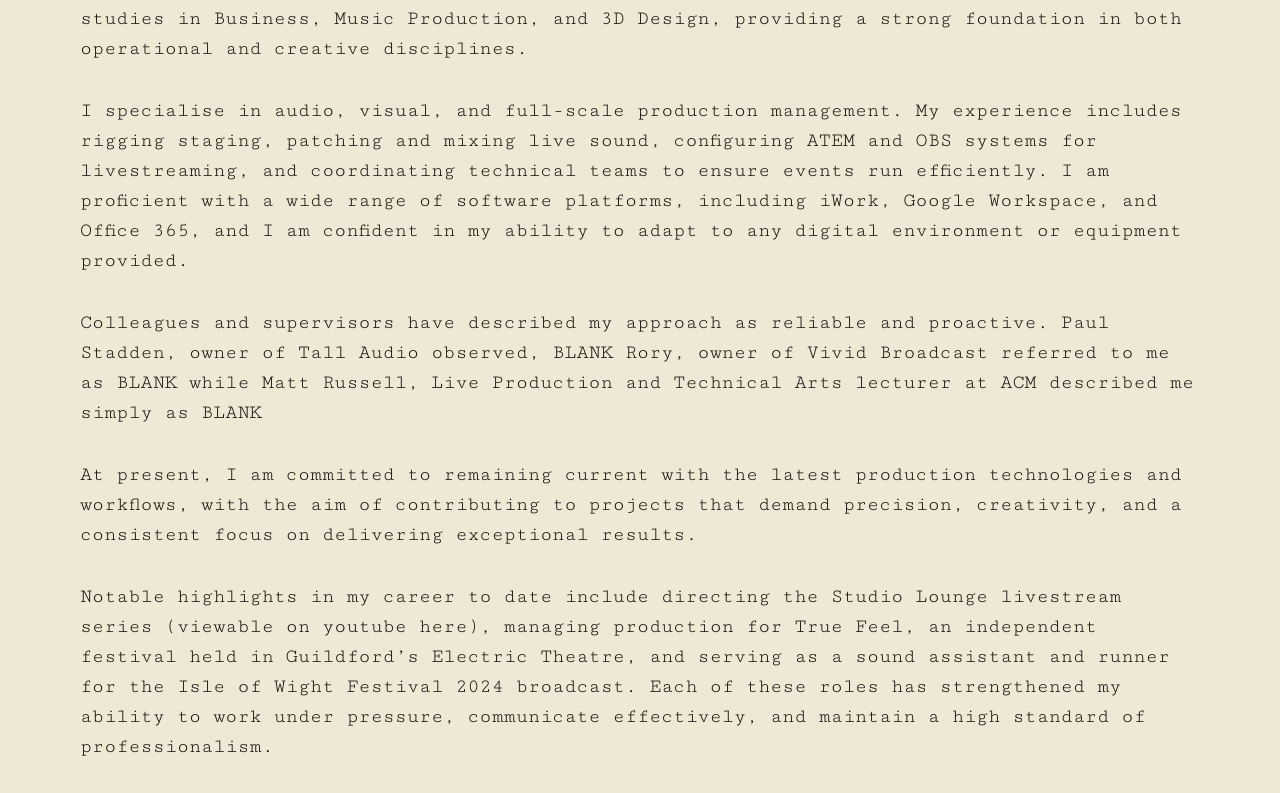
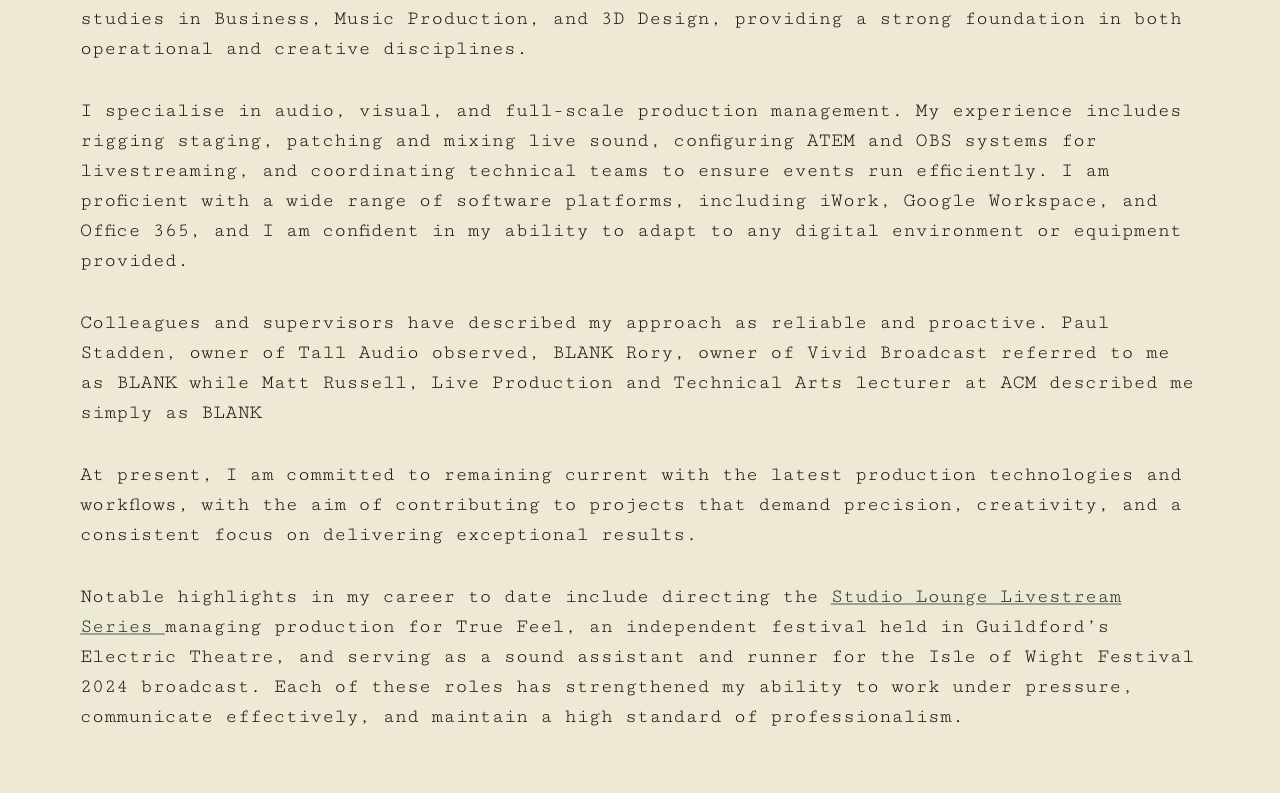
Before and after one commit to lukavr05/stan-website, a React (Vite) app: page /about in a window 1280 px wide. Shown: the part 325-1118 px from the top of the page. After the commit the page ends 1088 px from the top, so only its background shows below. Built offline with nearby package versions, Linux system fonts and the light colour scheme; a web font is replaced by a local one.

Commit message:
updated about page

```diff
--- a/src/pages/About.jsx
+++ b/src/pages/About.jsx
@@ -1,4 +1,4 @@
-import { Box, Typography } from "@mui/material";
+import { Box, Typography, Link } from "@mui/material";
 
 
 function About() {
@@ -66,11 +66,8 @@
             paddingBottom: 4
           }}
         >
-          Notable highlights in my career to date include directing the Studio Lounge livestream series
-(viewable on youtube here), managing production for True Feel, an independent festival held in
-Guildford’s Electric Theatre, and serving as a sound assistant and runner for the Isle of Wight
-Festival 2024 broadcast. Each of these roles has strengthened my ability to work under
-pressure, communicate effectively, and maintain a high standard of professionalism.
+          Notable highlights in my career to date include directing the <Link href="https://www.youtube.com/playlist?list=PLIwnNsTtZiwgz2rGloHmp_OBKKpjr7JVP" variant="body1">Studio Lounge Livestream Series </Link>
+          managing production for True Feel, an independent festival held in Guildford’s Electric Theatre, and serving as a sound assistant and runner for the Isle of Wight Festival 2024 broadcast. Each of these roles has strengthened my ability to work under pressure, communicate effectively, and maintain a high standard of professionalism.
         </Typography>
       </Box>
     </>
```
